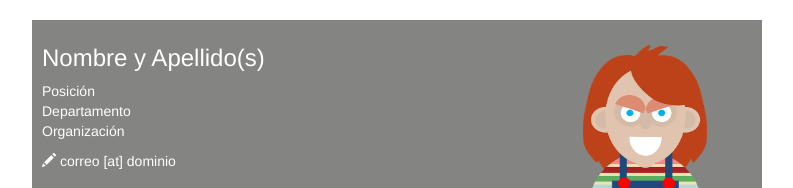
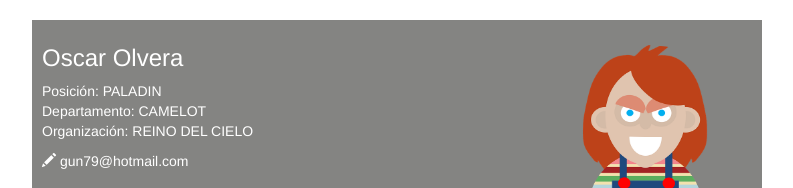
Before and after one commit to Defiler90/Defiler90.github.io, a plain HTML site: page index.html in a window 1280 px wide. Shown: the top 188 px of the page, without its empty margins (243-1036 px from the left). Drawn offline with nearby package versions, Linux system fonts and the light colour scheme.

Commit message:
Version personalizada el index de UPM

```diff
--- a/index.html
+++ b/index.html
@@ -5,7 +5,7 @@
     <meta charset="utf-8">
     <meta name="description" content="Página de ejemplo del MOOC de LINUX - UPM.">
     <!--Sustituir por los datos del alumno-->
-    <meta name="author" content="Nombre y Apellido(s)">
+    <meta name="author" content="Oscar Olvera">
 
     <!--Sustituir por los datos del alumno-->
     <title>Nombre y Apellido(s)</title>
@@ -17,16 +17,16 @@
   <body>
     <div class="container header-bar">
       <!--Sustituir por los datos del alumno-->
-      <h3>Nombre y Apellido(s) <span><img style="width: 214px; height: 164px;" class='img-circle' alt="Nombre y Apellido(s)" src="img/foto.png" align="right"></span></h3>
+      <h3>Oscar Olvera <span><img style="width: 214px; height: 164px;" class='img-circle' alt="Nombre y Apellido(s)" src="img/foto.png" align="right"></span></h3>
       <p>
         <!--Sustituir por los datos del alumno-->
-        Posición<br>
-        Departamento<br>
-        Organización
+        Posición: PALADIN<br>
+        Departamento: CAMELOT<br>
+        Organización: REINO DEL CIELO
       </p>
       <address>
         <!--Sustituir por los datos del alumno-->
-        <span class='glyphicon glyphicon-pencil'></span> correo [at] dominio <br>
+        <span class='glyphicon glyphicon-pencil'></span> gun79@hotmail.com <br>
       </address>
 
       <!--Sustituir por los datos del alumno-->
```
